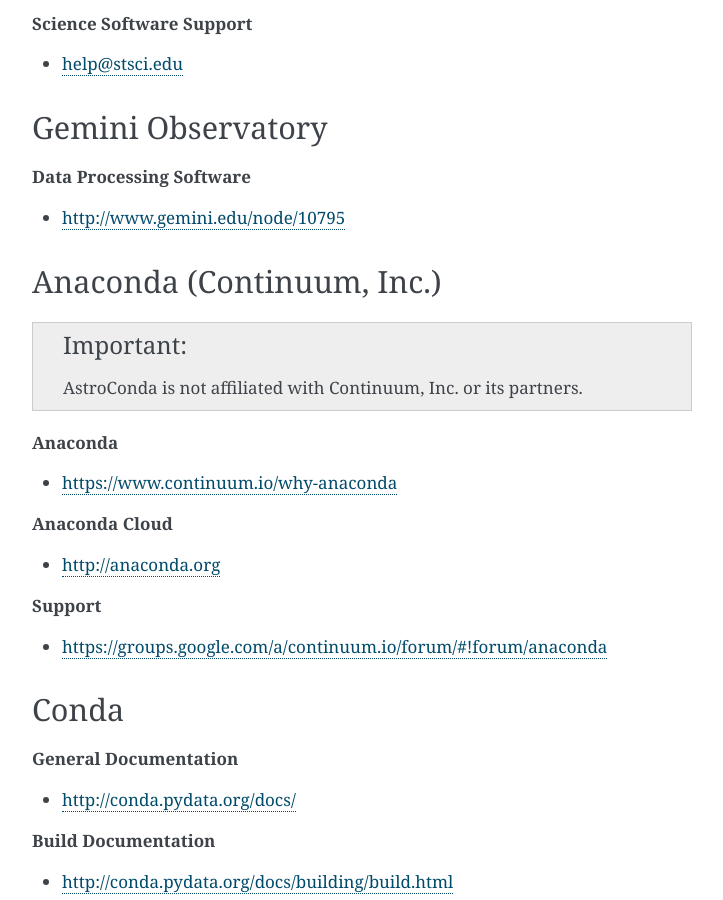
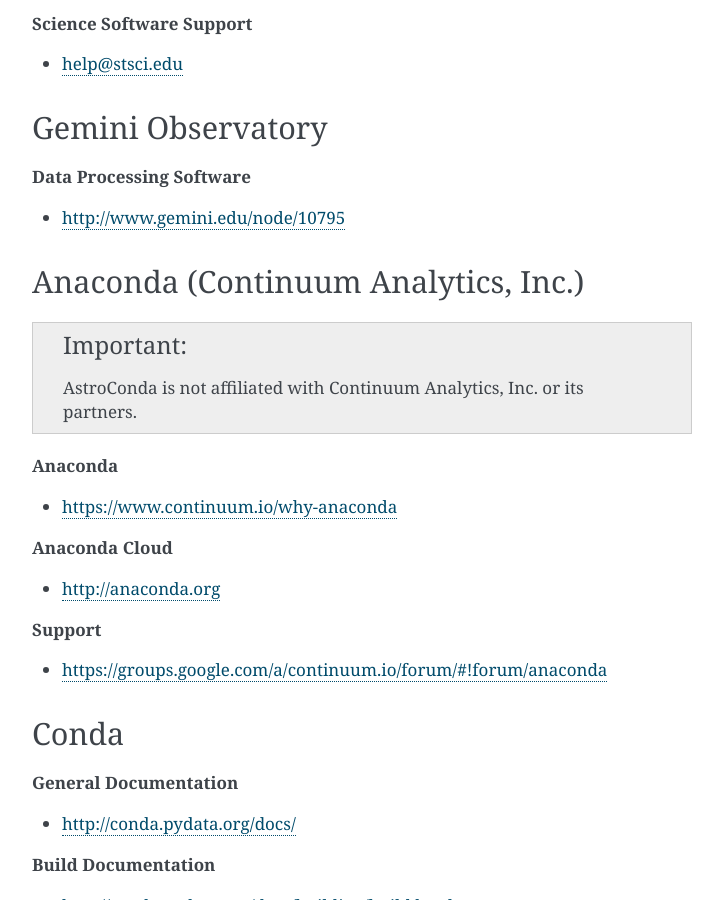
Before and after one commit to jhunkeler/astroconda, a Sphinx documentation site: the page built from source/resources.rst, in a window 1280 px wide and 900 px high, scrolled down 725 px. Shown: the whole window, without its empty margins (388-1111 px from the left). Built offline with Sphinx 7.4.7, drawn with Linux system fonts in a browser that asks for light colours.

Commit message:
Change "Continuum, Inc." to "Continuum Analytics, Inc."

```diff
--- a/source/installation.rst
+++ b/source/installation.rst
@@ -13,7 +13,7 @@
 Obtain Anaconda
 ===============
 
-Go grab a copy of the `Anaconda <https://www.continuum.io/downloads>`_ distribution from Continuum, Inc. Be sure to select the installation medium appropriate for your operating system (Linux or Mac) and architecture (64-bit).
+Go grab a copy of the `Anaconda <https://www.continuum.io/downloads>`_ distribution from Continuum Analytics, Inc. Be sure to select the installation medium appropriate for your operating system (Linux or Mac) and architecture (64-bit).
 
 Follow the installation instructions for your platform given on the download page. Before moving on to the next step, open a new terminal window, run the ``conda`` command, and ensure your terminal can find it.
 
--- a/source/resources.rst
+++ b/source/resources.rst
@@ -46,12 +46,12 @@
 - http://www.gemini.edu/node/10795
 
 
-Anaconda (Continuum, Inc.)
+Anaconda (Continuum Analytics, Inc.)
 ==========================
 
 .. important::
 
-    AstroConda is not affiliated with Continuum, Inc. or its partners.
+    AstroConda is not affiliated with Continuum Analytics, Inc. or its partners.
 
 **Anaconda**
 
```
Also changed, not shown: other parts of source/installation.rst (+1 -1 lines).
